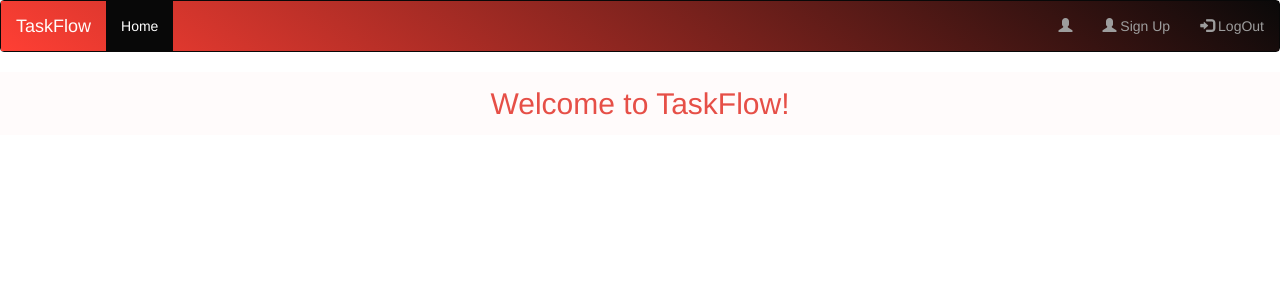
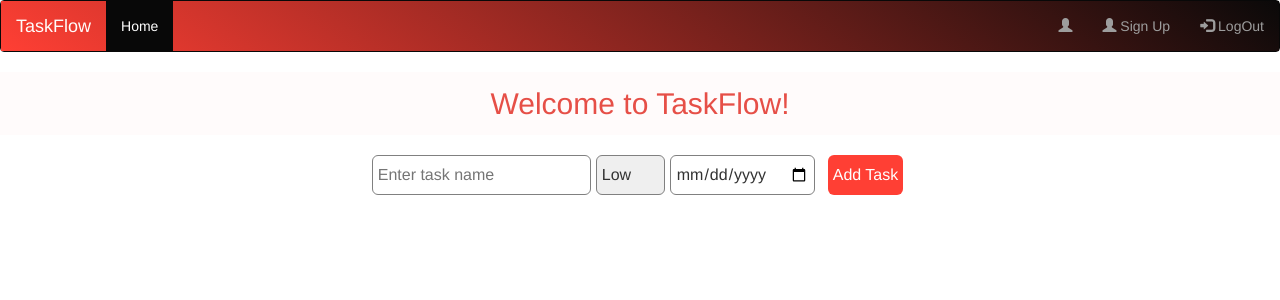
Before and after one commit to khanyansa/angular-assessment-two, an Angular app in the folder to_do_list/: page /dashboard in a window 1280 px wide. Shown: the top 300 px of the page. Built offline with nearby package versions, Linux system fonts and the light colour scheme.

Commit message:
created to do list in dashboard

```diff
--- a/to_do_list/src/app/Pages/dashboard/dashboard.component.css
+++ b/to_do_list/src/app/Pages/dashboard/dashboard.component.css
@@ -0,0 +1,123 @@
+
+.high-priority {
+    background-color: red;
+    color: white;
+}
+
+.medium-priority {
+    background-color: #fcba3f;
+    color: white;
+}
+
+.low-priority {
+    background-color: #04b204;
+    color: white;
+}
+
+
+.completed {
+    text-decoration: line-through;
+}
+
+
+.overdue-task {
+    background-color: lightcoral;
+    color: white;
+}
+
+
+.dashboard-container {
+    padding: 20px;
+}
+
+ul {
+    list-style-type: none;
+    padding: 0 40px;
+}
+
+li {
+    padding: 10px;
+    margin-bottom: 10px;
+    border: 1px solid #ccc;
+    border-radius: 5px;
+    display: flex;
+    justify-content: space-between;
+    align-items: center;
+}
+
+li span {
+    flex: 1;
+    /* The task name and due date will use space but not push the others */
+}
+
+.complete-task {
+    display: flex;
+    align-items: center;
+    justify-content: center;
+    flex: 1;
+    text-align: center;
+}
+
+.task-actions {
+    display: flex;
+    gap: 5px;
+    justify-content: flex-end;
+}
+
+ul li button{
+    background: #e9e6e6;
+    color: #d94740;
+    border: none;
+    font-weight: 600;
+    padding: 5px 10px;
+    border-radius: 5px;
+    transition: 0.3s ease;
+}
+ul li button:hover{
+    background-color: #d0cccc;
+}
+
+input,
+select,
+button {
+    padding: 8px;
+    margin-right: 5px;
+    border-radius: 6px;
+    border: 1px #808080 solid;
+    outline: none;
+}
+
+form{
+    display: flex;
+    justify-content: center;
+    align-items: center;
+    margin: 20px 0;
+}
+
+form input,
+form select,
+form button {
+    height: 40px;
+    padding: 5px;
+    font-size: 16px;
+    box-sizing: border-box;
+
+}
+
+form button{
+    border: none;
+    background-color: #ff3f34;
+    color: #fff;
+    margin-left: 8px;
+    transition: 0.3s ease;
+}
+
+form button:hover{
+    background-color: #e35048;
+}
+
+select {
+    -webkit-appearance: none;
+    -moz-appearance: none;
+    appearance: none;
+}
--- a/to_do_list/src/app/Pages/dashboard/dashboard.component.html
+++ b/to_do_list/src/app/Pages/dashboard/dashboard.component.html
@@ -1 +1,26 @@
 <h2 style="padding: 15px; background-color:  #fffbfb; color: #e64f47; text-align: center ;">Welcome to TaskFlow!</h2>
+
+<!-- TO DO LIST CODE -->
+
+<form (submit)="addTask()">
+    <input type="text" placeholder="Enter task name" [(ngModel)]="newTask.name" name="taskName" required />
+    <select [(ngModel)]="newTask.priority" name="taskPriority">
+        <option value="low">Low</option>
+        <option value="medium">Medium</option>
+        <option value="high">High</option>
+    </select>
+    <input type="date" [(ngModel)]="newTask.dueDate" name="taskDueDate" required />
+    <button type="submit">{{ isEditing ? 'Edit Task' : 'Add Task' }}</button>
+</form>
+
+<ul>
+    <li *ngFor="let task of tasks" [ngClass]="getPriorityClass(task)">
+        <span>{{ task.name }} - Due: {{ task.dueDate | date }}</span>
+        <span class="complete-task">Complete: <input type="checkbox" [(ngModel)]="task.completed" (change)="updateTask(task)" /></span>
+        <div class="task-actions">
+            <button (click)="editTask(task)">Edit</button>
+            <button (click)="deleteTask(task)">Delete</button>
+        </div>
+
+    </li>
+</ul>
--- a/to_do_list/src/app/Pages/dashboard/dashboard.component.ts
+++ b/to_do_list/src/app/Pages/dashboard/dashboard.component.ts
@@ -1,12 +1,104 @@
-import { Component } from '@angular/core';
+// import { Component } from '@angular/core';
+
+// @Component({
+//   selector: 'app-dashboard',
+//   standalone: true,
+//   imports: [],
+//   templateUrl: './dashboard.component.html',
+//   styleUrl: './dashboard.component.css'
+// })
+// export class DashboardComponent {
+
+// }
+
+
+// UPDATED TO DO LIST CODE
+
+import { Component, OnInit } from '@angular/core';
+import { FormsModule } from '@angular/forms';
+import { CommonModule } from '@angular/common';
+
+interface Task {
+  name: string;
+  priority: string;
+  dueDate: string;
+  completed: boolean;
+}
 
 @Component({
   selector: 'app-dashboard',
+  templateUrl: './dashboard.component.html',
+  styleUrls: ['./dashboard.component.css'],
   standalone: true,
-  imports: [],
-  templateUrl: './dashboard.component.html',
-  styleUrl: './dashboard.component.css'
+  imports: [FormsModule, CommonModule] // Include both FormsModule and CommonModule
 })
-export class DashboardComponent {
+export class DashboardComponent implements OnInit {
+  tasks: Task[] = [];
+  newTask: Task = { name: '', priority: 'low', dueDate: '', completed: false };
+  isEditing: boolean = false;
+  taskToEdit: Task | null = null;
 
+  ngOnInit(): void {
+    this.loadTasks(); // Load tasks from local storage when the component is initialized
+    this.sortTasksByDate(); // Sort tasks by date initially
+  }
+
+  loadTasks() {
+    const storedTasks = localStorage.getItem('tasks');
+    if (storedTasks) {
+      this.tasks = JSON.parse(storedTasks);
+    }
+    this.sortTasksByDate();
+  }
+
+  saveTasks() {
+    localStorage.setItem('tasks', JSON.stringify(this.tasks));
+  }
+
+  addTask() {
+    if (this.newTask.name.trim() === '') return; // Prevent adding empty tasks
+
+    if (this.isEditing && this.taskToEdit) {
+      this.taskToEdit.name = this.newTask.name;
+      this.taskToEdit.priority = this.newTask.priority;
+      this.taskToEdit.dueDate = this.newTask.dueDate;
+      this.isEditing = false;
+      this.taskToEdit = null;
+    } else {
+      this.tasks.push({ ...this.newTask, completed: false });
+    }
+
+    this.saveTasks();
+    this.newTask = { name: '', priority: 'low', dueDate: '', completed: false }; // Reset form
+    this.sortTasksByDate(); // Sort after adding or editing
+  }
+
+  deleteTask(task: Task) {
+    this.tasks = this.tasks.filter(t => t !== task);
+    this.saveTasks();
+  }
+
+  updateTask(task: Task) {
+    this.saveTasks();
+  }
+
+  editTask(task: Task) {
+    this.isEditing = true;
+    this.taskToEdit = task;
+    this.newTask = { ...task };
+  }
+
+  getPriorityClass(task: Task) {
+    if (task.priority === 'high') {
+      return 'high-priority';
+    } else if (task.priority === 'medium') {
+      return 'medium-priority';
+    } else {
+      return 'low-priority';
+    }
+  }
+
+  sortTasksByDate() {
+    this.tasks.sort((a, b) => new Date(a.dueDate).getTime() - new Date(b.dueDate).getTime());
+  }
 }
--- a/to_do_list/src/app/app.routes.ts
+++ b/to_do_list/src/app/app.routes.ts
@@ -25,3 +25,6 @@ export const routes: Routes = [
         ]
     }
 ];
+
+
+// TO DO LIST CODE
```
